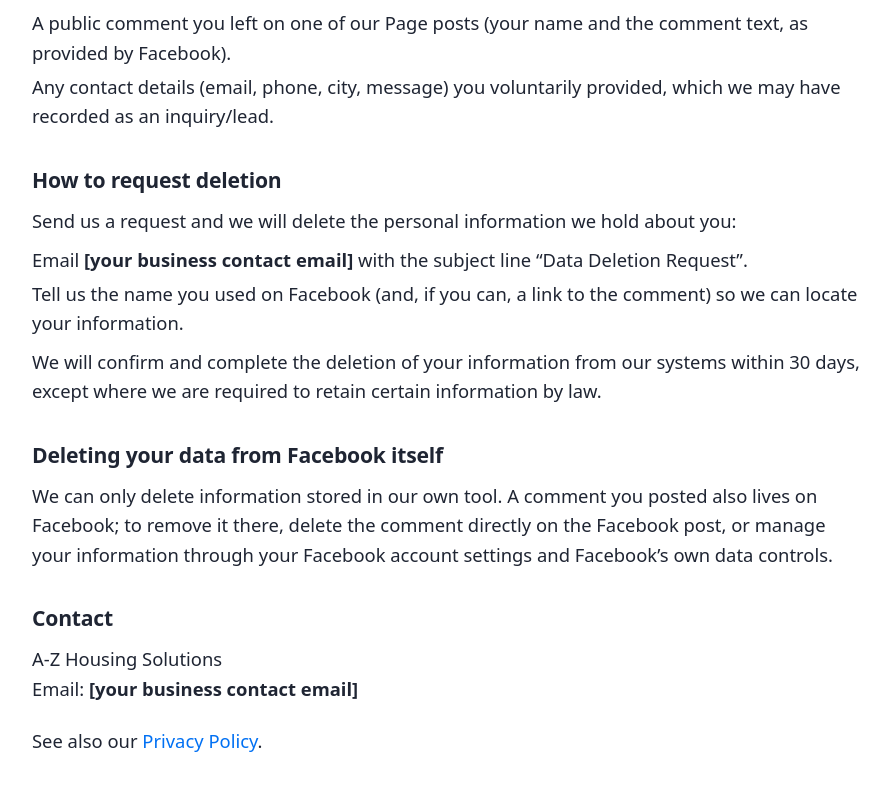
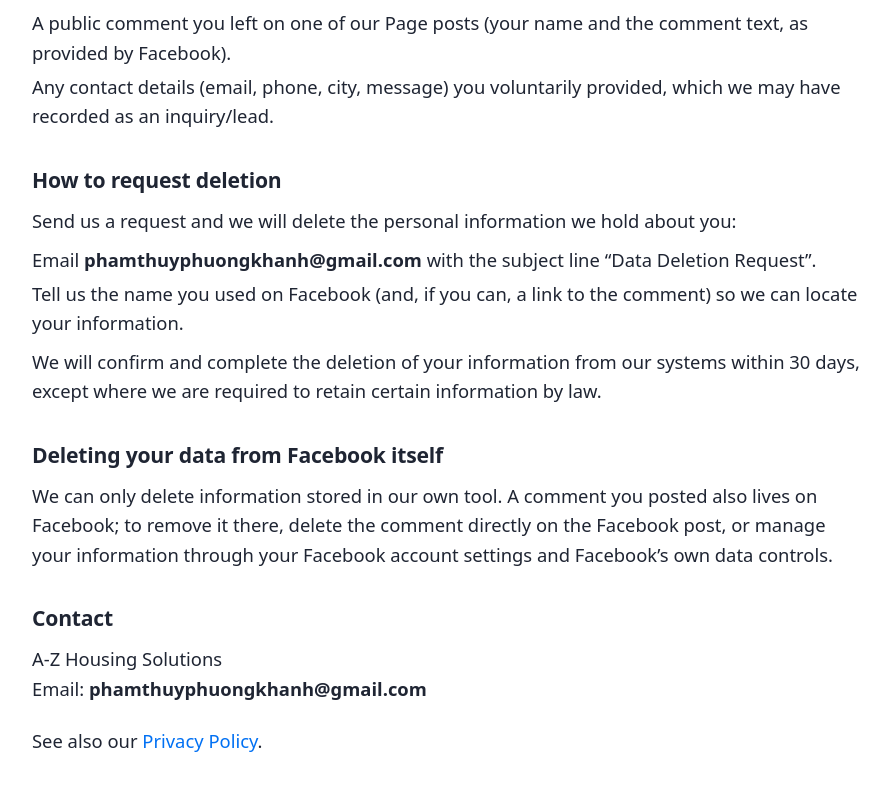
Before and after one commit to fangqingpham/media_agent, a Next.js app: page /data-deletion in a window 1280 px wide. Shown: the part 317-1108 px from the top of the page, without its empty margins (194-1084 px from the left). Built offline with nearby package versions, Linux system fonts and the light colour scheme.

Commit message:
Fill in contact details on privacy and data-deletion pages

```diff
--- a/app/data-deletion/page.tsx
+++ b/app/data-deletion/page.tsx
@@ -36,7 +36,7 @@
       <h2 style={h2}>How to request deletion</h2>
       <p style={p}>Send us a request and we will delete the personal information we hold about you:</p>
       <ul>
-        <li style={li}>Email <strong>[your business contact email]</strong> with the subject line “Data Deletion Request”.</li>
+        <li style={li}>Email <strong>phamthuyphuongkhanh@gmail.com</strong> with the subject line “Data Deletion Request”.</li>
         <li style={li}>Tell us the name you used on Facebook (and, if you can, a link to the comment) so we can locate your information.</li>
       </ul>
       <p style={p}>
@@ -54,7 +54,7 @@
       <h2 style={h2}>Contact</h2>
       <p style={p}>
         A-Z Housing Solutions<br />
-        Email: <strong>[your business contact email]</strong>
+        Email: <strong>phamthuyphuongkhanh@gmail.com</strong>
       </p>
 
       <p style={{ ...p, marginTop: 20 }}>
--- a/app/privacy/page.tsx
+++ b/app/privacy/page.tsx
@@ -113,8 +113,8 @@
       <h2 style={h2}>Contact us</h2>
       <p style={p}>
         A-Z Housing Solutions<br />
-        Email: <strong>[your business contact email]</strong><br />
-        [your business mailing address, city, province, Canada]
+        Email: <strong>phamthuyphuongkhanh@gmail.com</strong><br />
+        Greater Toronto Area, Ontario, Canada
       </p>
     </main>
   );
```
